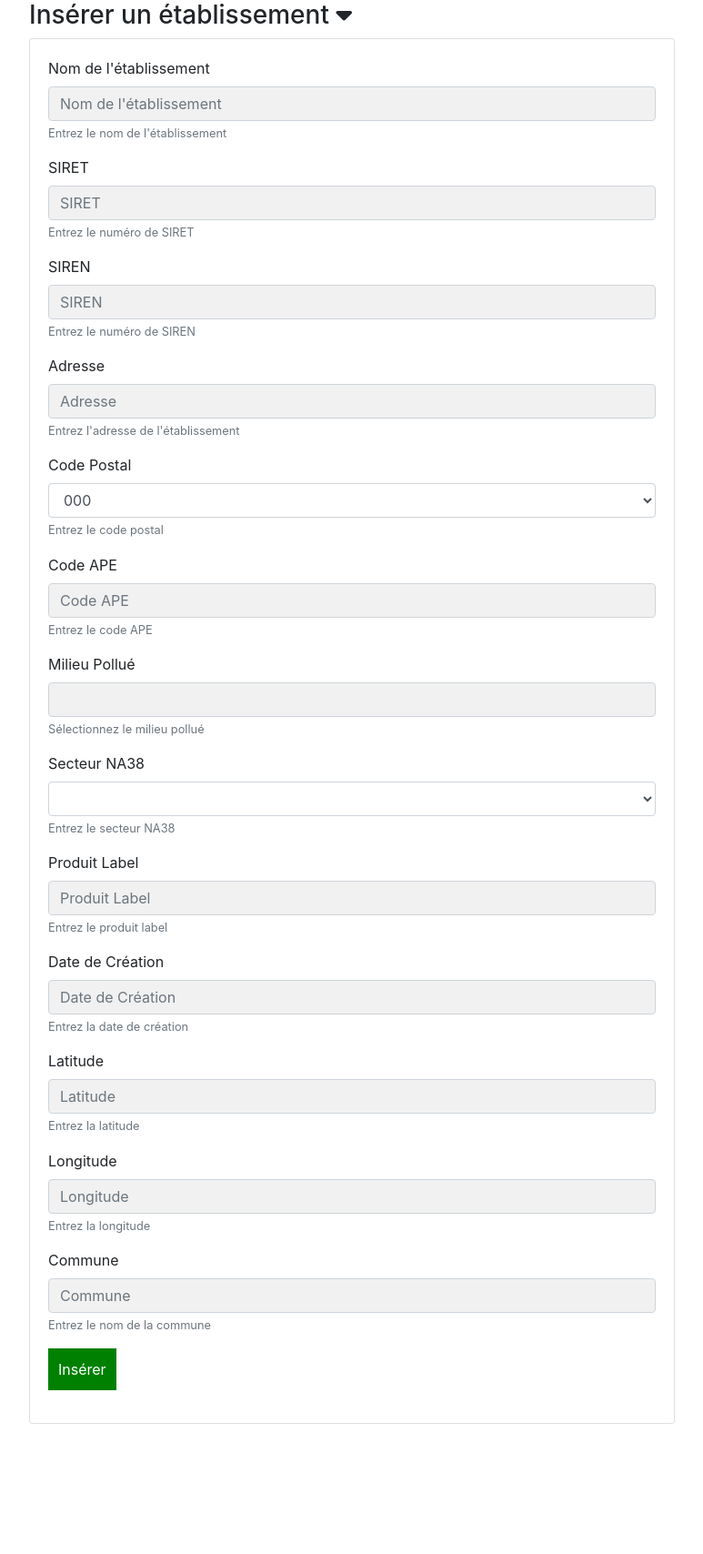
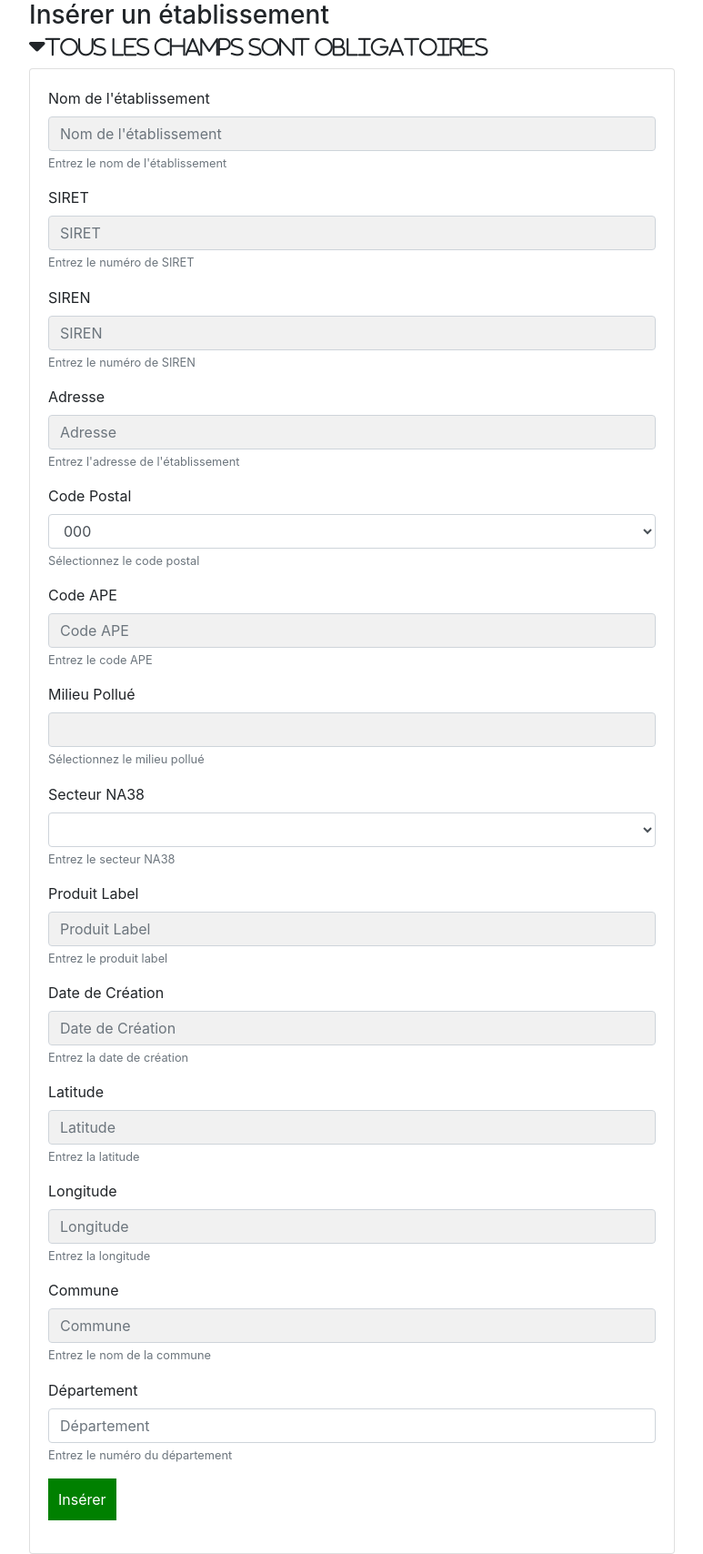
Before and after one commit to Georisques-TNAH/Polluradar, a Flask app: page /insertions/etablissement in a window 1280 px wide. Shown: the part 250-1958 px from the top of the page at 91% size, without its empty margins (253-1026 px from the left). Before the commit the page ends 1815 px from the top, so only its background shows below. Run offline with Flask 3, Linux system fonts and the light colour scheme; tables that the repository leaves empty hold one stand-in row (values such as "Sample post"); parts of the project's set-up code (start-up, migrations or seed data) failed here and were passed over; some libraries are stand-ins or nearby versions.

Commit message:
Insertion
Fonctionne mais pb champs obligatoire et flash associé

```diff
--- a/app/models/formulaires.py
+++ b/app/models/formulaires.py
@@ -1,5 +1,5 @@
 from flask_wtf import FlaskForm
-from wtforms import StringField, SelectField, SubmitField, FloatField
+from wtforms import StringField, SelectField, SubmitField, FloatField, IntegerField
 from ..models.georisques import Etablissements
 
 class Recherche(FlaskForm):
@@ -21,6 +21,7 @@ class InsertionEtablissement(FlaskForm):
     latitude = FloatField('Latitude', validators=[])
     longitude = FloatField('Longitude', validators=[])
     commune = StringField('Commune', validators=[])
+    departement = IntegerField('Departement', validators=[])
     submit = SubmitField('Insérer', validators=[])
 
     def __init__(self, *args, **kwargs):
--- a/app/routes/insertion.py
+++ b/app/routes/insertion.py
@@ -1,4 +1,4 @@
-from flask import render_template, request, redirect, url_for, flash
+from flask import render_template, request, redirect, url_for, flash, logging
 from ..app import app, db
 from ..models.georisques import Etablissements
 from ..models.formulaires import InsertionEtablissement
@@ -11,6 +11,7 @@ def insertion_etablissement():
 
     if form.validate_on_submit():
         # Récupérer les données du formulaire
+        print('VALIDATE')
         nom = form.nom.data
         siret = form.siret.data
         siren = form.siren.data
@@ -24,9 +25,10 @@ def insertion_etablissement():
         latitude = form.latitude.data
         longitude = form.longitude.data
         commune = form.commune.data
+        departement=form.departement.data
 
         # Vérifier si les champs obligatoires sont remplis
-        if nom and adresse and code_postal and secteur_na38 :
+        if nom and adresse and code_postal and secteur_na38 and siret and siren and code_ape and milieu_pollué and produitLabel and dateCreation and latitude and longitude and commune and departement :
             try:
                 # Créer un nouvel établissement
                 nouvel_etablissement = Etablissements(
@@ -43,6 +45,7 @@ def insertion_etablissement():
                     latitude=latitude,
                     longitude=longitude,
                     commune=commune,
+                    departement=departement
                 )
 
                 # Ajouter et enregistrer le nouvel établissement dans la base de données
@@ -59,6 +62,7 @@ def insertion_etablissement():
                 flash("Une erreur s'est produite lors de l'insertion de l'établissement : {}".format(str(e)), 'error')
         else:
             flash("Veuillez remplir tous les champs obligatoires.", 'error')
+            return redirect(url_for('accueil'))
 
     return render_template("pages/insertion_etablissement.html",
                            sous_titre="Insertion établissement",
--- a/app/templates/pages/insertion_etablissement.html
+++ b/app/templates/pages/insertion_etablissement.html
@@ -10,7 +10,9 @@
 
             <h3 data-toggle="collapse" data-target="#collapseExample" aria-expanded="false"
                 aria-controls="collapseExample">
-                Insérer un établissement <i class="fa-solid fa-caret-down"></i>
+                Insérer un établissement
+                <br>
+                <i class="fa-solid fa-caret-down"><small>Tous les champs sont obligatoires</small></i>
         </h3>
             <div class="collapse show" id="collapseExample">
                 <div class="card card-body">
--- a/app/templates/partials/formulaires/insertion_etablissement.html
+++ b/app/templates/partials/formulaires/insertion_etablissement.html
@@ -28,7 +28,7 @@
     <div class="form-group">
         <label for="code_postal">Code Postal</label>
         {{ form.code_postal(class_="form-control", placeholder="Code Postal") }}
-        <small id="code_postal" class="form-text text-muted">Entrez le code postal</small>
+        <small id="code_postal" class="form-text text-muted">Sélectionnez le code postal</small>
     </div>
 
     <div class="form-group">
@@ -79,5 +79,11 @@
         <small id="commune" class="form-text text-muted">Entrez le nom de la commune</small>
     </div>
 
+    <div class="form-group">
+        <label for="departement">Département</label>
+        {{ form.departement(class_="form-control", placeholder="Département") }}
+        <small id="departement" class="form-text text-muted">Entrez le numéro du département</small>
+    </div>
+
     <p><input type="submit" value="Insérer"></p>
 </form>
```
